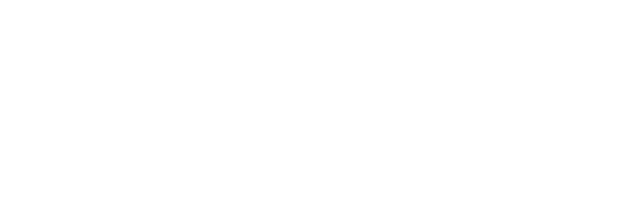
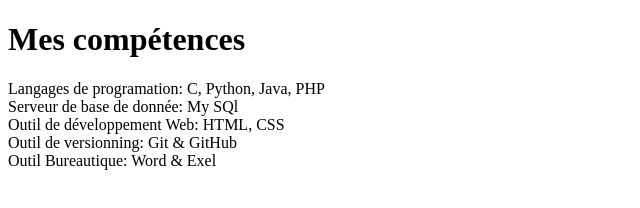
Before and after one commit to phyleas428/mon-cv-, a plain HTML site: page index.html in a window 1280 px wide. Shown: the whole page, without its empty margins (0-640 px from the left). Drawn offline with Linux system fonts and the light colour scheme.

Commit message:
mise en place de la section competences

```diff
--- a/index.html
+++ b/index.html
@@ -6,6 +6,7 @@
     <title>Document</title>
 </head>
 <body>
-
+    <h1>Mes compétences</h1>
+    <p> Langages de programation: C, Python, Java, PHP <br> Serveur de base de donnée: My SQl <br> Outil de développement Web: HTML, CSS <br> Outil de versionning: Git & GitHub <br> Outil Bureautique: Word & Exel </p>
 </body>
 </html>
```
